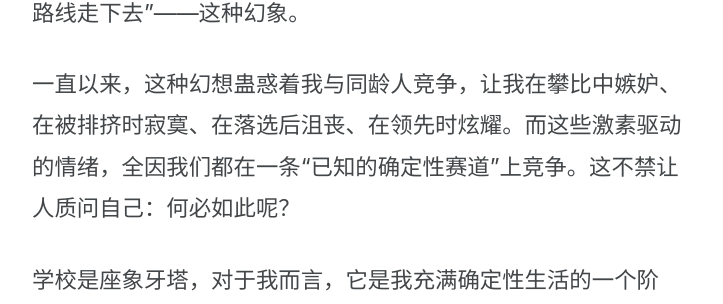
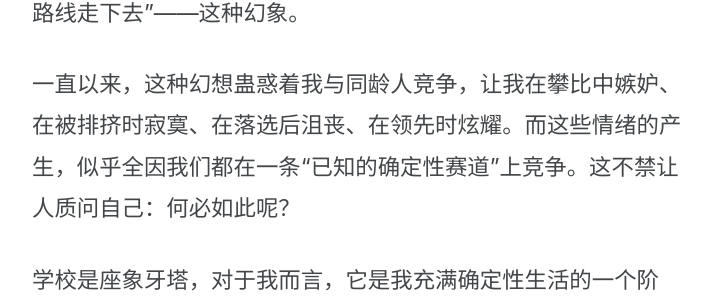
Before and after one commit to gaotianchi/gaotianchi.github.io, a Jekyll site: the page built from _posts/2025-06-03-2038-facing-uncertainty.md, in a window 1280 px wide and 900 px high, scrolled down 2940 px. Shown: the part 190-494 px from the top of the window, without its empty margins (278-1001 px from the left). Built offline with Jekyll 4.4.1, drawn with Linux system fonts in a browser that asks for light colours; comment, search, counter and statistics services are not loaded.

Commit message:
vault backup: 2025-06-04 00:36:18

```diff
--- a/_posts/2025-06-03-2038-facing-uncertainty.md
+++ b/_posts/2025-06-03-2038-facing-uncertainty.md
@@ -36,6 +36,6 @@ title: 直面不确定性
 
 十几年前，我懵懵懂懂地进入学校，一路从小学上到大学，每一个阶段都是理所当然的。我不需要做任何决策，唯一需要做的，只是努力考一个好分数，顺便学习各种知识。在大学之前的日子里，“继续学业”对我来说是一个明智的决策。尽管在这个过程中付出了很多心智上的代价，但至少让我能在一个安全、稳定的环境中生存。但在大学期间，当我逐渐意识到世界的复杂度远超自以为是的人所能掌控时，一种强烈的反叛力量驱使我打破——“人生可以按照确定的路线走下去”——这种幻象。
 
-一直以来，这种幻想蛊惑着我与同龄人竞争，让我在攀比中嫉妒、在被排挤时寂寞、在落选后沮丧、在领先时炫耀。而这些激素驱动的情绪，全因我们都在一条“已知的确定性赛道”上竞争。这不禁让人质问自己：何必如此呢？
+一直以来，这种幻想蛊惑着我与同龄人竞争，让我在攀比中嫉妒、在被排挤时寂寞、在落选后沮丧、在领先时炫耀。而这些情绪的产生，似乎全因我们都在一条“已知的确定性赛道”上竞争。这不禁让人质问自己：何必如此呢？
 
 学校是座象牙塔，对于我而言，它是我充满确定性生活的一个阶段。我本可以找个借口，比如“本科生不好找工作，研究生好找工作”，或者“我要读到学业生涯的顶点——博士”来继续留在象牙塔里。但我还是决定直面不确定性。我隐约感受到，这种生活才是我最终的归属。一个全新的阶段正在向我开启，而我，已经准备好流浪了。
```
Also changed, not shown: other parts of _posts/2025-06-03-2038-facing-uncertainty.md (+1 -1 lines).
